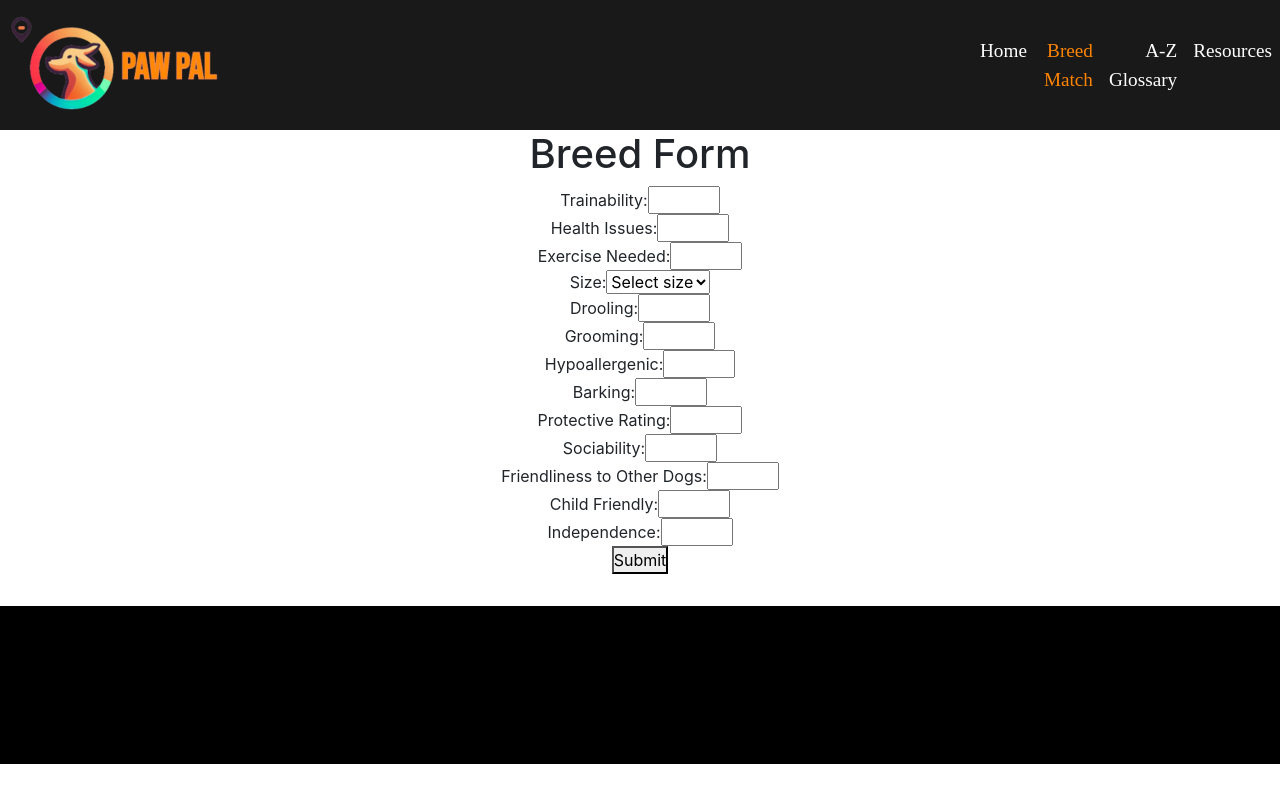
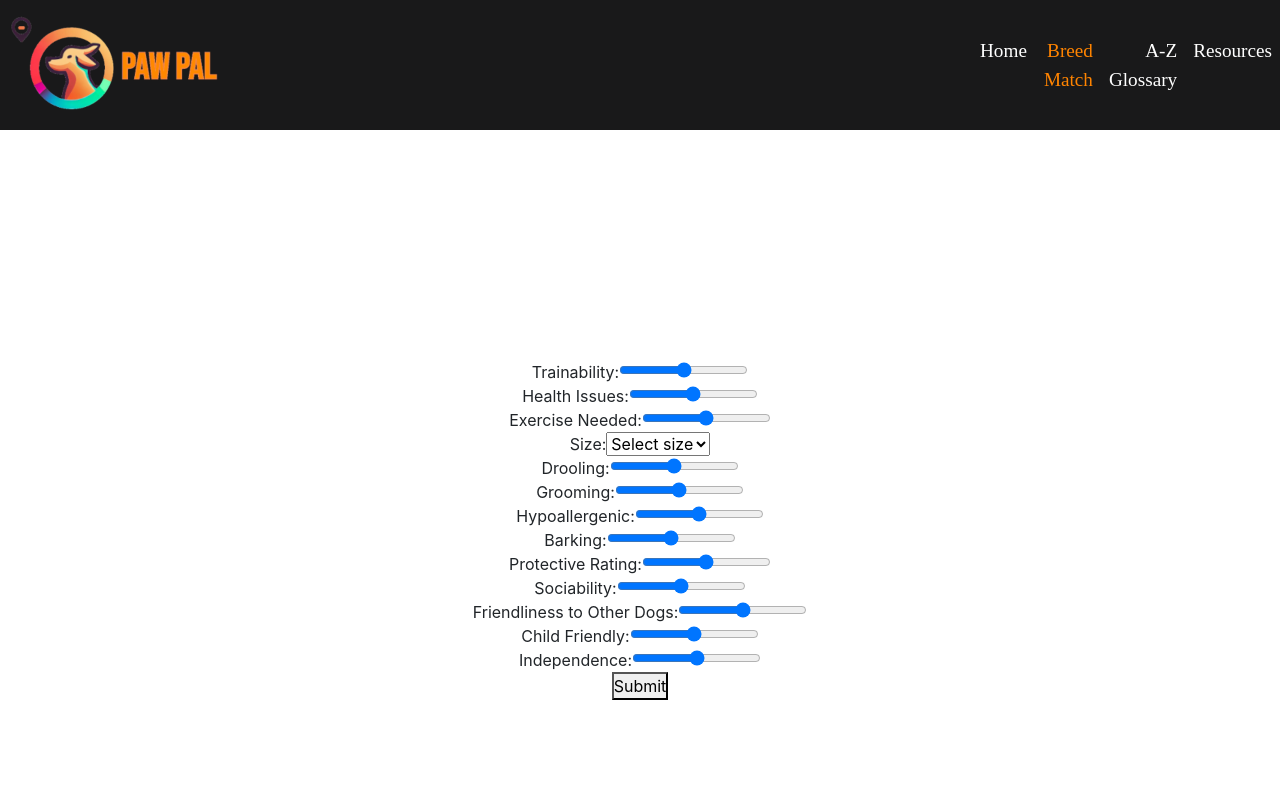
Before and after one commit to Procyonax/PawPal, a React (Create React App) app in the folder PetPalFrontEnd/petpal/: page /survey in a window 1280 px wide. Shown: the top 800 px of the page. Built offline with nearby package versions, Linux system fonts and the light colour scheme; no server answers; a web font is replaced by a local one.

Commit message:
added survery component to css

```diff
--- /dev/null
+++ b/PetPalFrontEnd/petpal/src/components/Survey.css
@@ -0,0 +1,32 @@
+.survey-container {
+    display: flex;
+    flex-direction: column;
+    align-items: center;
+    justify-content: center;
+    height: 100vh;
+  }
+
+  .form {
+    width: 300px;
+    margin-top: 20px;
+  }
+
+  .slider-label {
+    display: flex;
+    justify-content: space-between;
+    margin-bottom: 10px;
+  }
+
+  .slider {
+    width: 100%;
+  }
+
+  .buttons {
+    display: flex;
+    justify-content: space-between;
+    margin-top: 20px;
+  }
+
+  .button {
+    padding: 10px 20px;
+  }
--- a/PetPalFrontEnd/petpal/src/components/Survey.js
+++ b/PetPalFrontEnd/petpal/src/components/Survey.js
@@ -1,5 +1,6 @@
 import React from 'react';
 import { Link } from "react-router-dom";
+import './Survey.css'
 
 const Survey = ({ handleChange, handleSubmit, formData }) => {
   const handlePost = () => {
@@ -9,17 +10,16 @@ const Survey = ({ handleChange, handleSubmit, formData }) => {
 
   return (
     <div>
-      <div>
-        <h1>Breed Form</h1>
+      <div className='survey-container'>
         <form onSubmit={handleSubmit}>
           <label>
             Trainability:
             <input
-              type="number"
+              type="range"
               name="trainability"
               value={formData.trainability}
               onChange={handleChange}
-              min={0}
+              min={1}
               max={5}
             />
           </label>
@@ -27,11 +27,11 @@ const Survey = ({ handleChange, handleSubmit, formData }) => {
           <label>
             Health Issues:
             <input
-              type="number"
+              type="range"
               name="healthIssues"
               value={formData.healthIssues}
               onChange={handleChange}
-              min={0}
+              min={1}
               max={5}
             />
           </label>
@@ -39,11 +39,11 @@ const Survey = ({ handleChange, handleSubmit, formData }) => {
           <label>
             Exercise Needed:
             <input
-              type="number"
+              type="range"
               name="exerciseNeeded"
               value={formData.exerciseNeeded}
               onChange={handleChange}
-              min={0}
+              min={1}
               max={5}
             />
           </label>
@@ -62,11 +62,11 @@ const Survey = ({ handleChange, handleSubmit, formData }) => {
           <label>
             Drooling:
             <input
-              type="number"
+              type="range"
               name="drooling"
               value={formData.drooling}
               onChange={handleChange}
-              min={0}
+              min={1}
               max={5}
             />
           </label>
@@ -74,11 +74,11 @@ const Survey = ({ handleChange, handleSubmit, formData }) => {
           <label>
             Grooming:
             <input
-              type="number"
+              type="range"
               name="grooming"
               value={formData.grooming}
               onChange={handleChange}
-              min={0}
+              min={1}
               max={5}
             />
           </label>
@@ -86,11 +86,11 @@ const Survey = ({ handleChange, handleSubmit, formData }) => {
           <label>
             Hypoallergenic:
             <input
-              type="number"
+              type="range"
               name="hypoallergenic"
               value={formData.hypoallergenic}
               onChange={handleChange}
-              min={0}
+              min={1}
               max={5}
             />
           </label>
@@ -98,11 +98,11 @@ const Survey = ({ handleChange, handleSubmit, formData }) => {
           <label>
             Barking:
             <input
-              type="number"
+              type="range"
               name="barking"
               value={formData.barking}
               onChange={handleChange}
-              min={0}
+              min={1}
               max={5}
             />
           </label>
@@ -110,11 +110,11 @@ const Survey = ({ handleChange, handleSubmit, formData }) => {
           <label>
             Protective Rating:
             <input
-              type="number"
+              type="range"
               name="protectiveRating"
               value={formData.protectiveRating}
               onChange={handleChange}
-              min={0}
+              min={1}
               max={5}
             />
           </label>
@@ -122,11 +122,11 @@ const Survey = ({ handleChange, handleSubmit, formData }) => {
           <label>
             Sociability:
             <input
-              type="number"
+              type="range"
               name="sociability"
               value={formData.sociability}
               onChange={handleChange}
-              min={0}
+              min={1}
               max={5}
             />
           </label>
@@ -134,11 +134,11 @@ const Survey = ({ handleChange, handleSubmit, formData }) => {
           <label>
             Friendliness to Other Dogs:
             <input
-              type="number"
+              type="range"
               name="friendlinessToOtherDogs"
               value={formData.friendlinessToOtherDogs}
               onChange={handleChange}
-              min={0}
+              min={1}
               max={5}
             />
           </label>
@@ -146,11 +146,11 @@ const Survey = ({ handleChange, handleSubmit, formData }) => {
           <label>
             Child Friendly:
             <input
-              type="number"
+              type="range"
               name="childFriendly"
               value={formData.childFriendly}
               onChange={handleChange}
-              min={0}
+              min={1}
               max={5}
             />
           </label>
@@ -159,11 +159,11 @@ const Survey = ({ handleChange, handleSubmit, formData }) => {
           <label>
             Independence:
             <input
-              type="number"
+              type="range"
               name="independence"
               value={formData.independence}
               onChange={handleChange}
-              min={0}
+              min={1}
               max={5}
             />
           </label>
--- a/PetPalFrontEnd/petpal/src/containers/PawPalContainer.js
+++ b/PetPalFrontEnd/petpal/src/containers/PawPalContainer.js
@@ -22,19 +22,19 @@ import Footer from "../components/Footer";
 const PawPalContainer = ({}) => {
   const [formData, setFormData] = useState({
     name: "",
-    trainability: "",
-    healthIssues: "",
-    exerciseNeeded: "",
+    trainability: "3",
+    healthIssues: "3",
+    exerciseNeeded: "3",
     size: "",
-    drooling: "",
-    grooming: "",
-    hypoallergenic: "",
-    barking: "",
-    protectiveRating: "",
-    sociability: "",
-    friendlinessToOtherDogs: "",
-    childFriendly: "",
-    independence: "",
+    drooling: "3",
+    grooming: "3",
+    hypoallergenic: "3",
+    barking: "3",
+    protectiveRating: "3",
+    sociability: "3",
+    friendlinessToOtherDogs: "3",
+    childFriendly: "3",
+    independence: "3",
   });
 
   const [nearestMatches, setNearestMatches] = useState([]);
```
